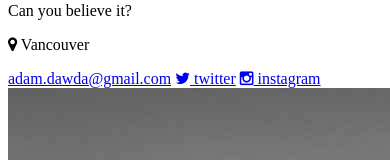
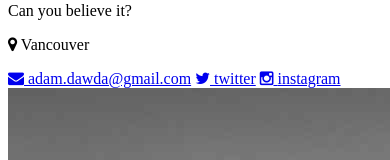
Before and after one commit to flukeout/adamdawda, a plain HTML site: page index.html in a window 390 px wide. Shown: the part 178-338 px from the top of the page. Drawn offline with Linux system fonts and the light colour scheme.

Commit message:
Removed text from the contact links on mobile, using only icons now.

```diff
--- a/index.html
+++ b/index.html
@@ -32,9 +32,9 @@
           <p><i class="fa fa-map-marker"></i> Vancouver</p>
         </div>
         <div class="info">
-          <a href="mailto:adam.dawda@gmail.com">adam.dawda@gmail.com</a>
-          <a href="https://twitter.com/adamdawda89"><i class="fa fa-twitter"></i> twitter</a>
-          <a href="https://instagram.com/adamdawda/"><i class="fa fa-instagram"></i> instagram</a>
+          <a class="email-me" href="mailto:adam.dawda@gmail.com"><i class="fa fa-envelope"></i> <span class="text">adam.dawda@gmail.com</span></a>
+          <a class="twitter" href="https://twitter.com/adamdawda89"><i class="fa fa-twitter"></i> <span class="text">twitter</span></a>
+          <a class="instagram" href="https://instagram.com/adamdawda/"><i class="fa fa-instagram"></i> <span class="text">instagram</span></a>
         </div>
       </div>
 
--- a/style.less
+++ b/style.less
@@ -201,8 +201,6 @@ body {
       font-size: 14px;
       top: 30px;
       margin-bottom: 30px;
-
-
     }
 
     .bio-text {
@@ -214,8 +212,12 @@ body {
 
       a {
         display: inline;
-        font-size: 12px;
-        margin: 0 5px;
+        font-size: 20px;
+        margin: 0 15px;
+
+        .text {
+          display: none;
+        }
 
         &:after {
           display: none;
```
